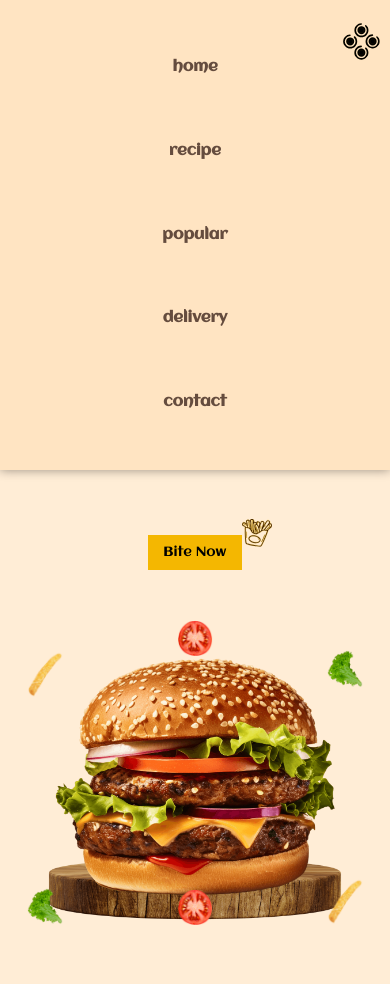
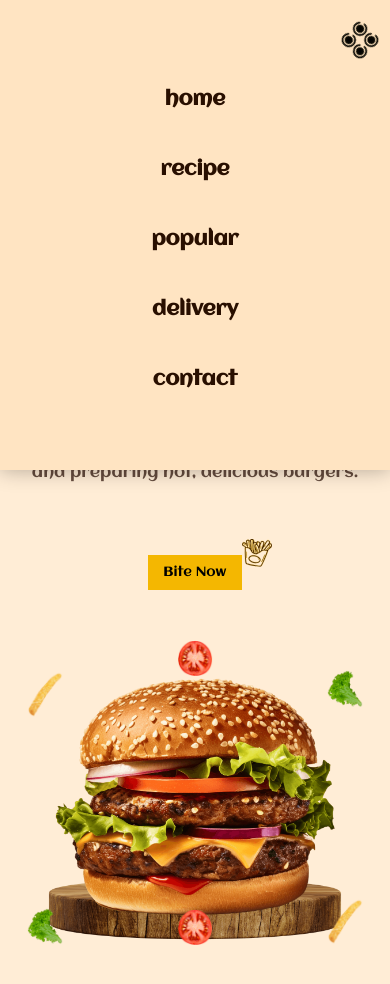
Before and after one commit to mohammadmehdi8080/Responsive-burger-website, a plain HTML site: page index.html in a window 390 px wide. Both pictures are taken after a click on the button 360 px from the left and 40 px from the top of the page. Shown: the top 984 px of the page. Drawn offline with Linux system fonts and the light colour scheme.

Commit message:
feat: add scroll shadow to header and improve mobile menu UX

```diff
--- a/assets/css/styles.css
+++ b/assets/css/styles.css
@@ -173,6 +173,7 @@
    font-family: "Aclonica", sans-serif;
    background-color: var(--body-color);
    overflow-x: hidden;
+   padding-top: 8rem;
 }
 
 .overFlow {
@@ -228,7 +229,20 @@
 }
 
 /*=============== HEADER & NAV ===============*/
-.header {}
+.header {
+   position: fixed;
+   top: 0;
+   left: 0;
+   width: 100%;
+   background-color: var(--body-color);
+   z-index: 100;
+   transition: box-shadow 0.3s ease-in-out;
+   padding-bottom: 1rem;
+}
+
+.header.scroll-header {
+   box-shadow: 0 2px 16px hsla(22, 100%, 8%, 0.15);
+}
 
 .header__nav {
    padding-top: 2rem;
@@ -863,28 +877,49 @@
       background-color: transparent;
       padding: 0;
       display: block;
+      width: 3rem;
+      height: 3rem;
    }
 
    .mobile__menu {
       display: flex;
-      position: absolute;
-      top: -80%;
-      left: 50%;
-      transform: translateX(-50%);
-      width: 100dvw;
+      position: fixed;
+      top: -100%;
+      left: 0;
+      width: 100%;
       height: 35rem;
-      padding: 6rem 0;
+      padding: 8rem 0 4rem;
       background-color: var(--body-color-alt);
       flex-direction: column;
-      box-shadow: 0 0 10px rgb(0 0 0 / 40%);
-      transition: all 300ms ease-in-out;
+      justify-content: flex-start;
+      align-items: center;
+      gap: 3rem;
+      box-shadow: 0 0 20px rgb(0 0 0 / 30%);
+      transition: top 300ms ease-in-out;
       z-index: 200;
+      overflow-y: auto;
+   }
+
+   .mobile__menu .header__menu__link {
+      font-size: 2rem;
+      color: var(--title-color);
+      padding: 1rem 2rem;
+      transition: color 200ms ease-in-out;
+   }
+
+   .mobile__menu .header__menu__link:hover {
+      color: var(--first-color);
    }
 
    .menu__toggle.open {
       transform: rotate(135deg);
    }
-   .mobile__menu.open{
+
+   .mobile__menu.open {
       top: 0;
    }
+
+   body.menu-open {
+      overflow: hidden;
+   }
 }
--- a/assets/js/main.js
+++ b/assets/js/main.js
@@ -1,22 +1,61 @@
 /*=============== SHOW MENU ===============*/
 const menu__toggle = document.querySelector("#menu__toggle");
 const mobile__menu = document.querySelector(".mobile__menu");
+const body = document.body;
 
 if (menu__toggle && mobile__menu) {
   menu__toggle.addEventListener("click", () => {
     mobile__menu.classList.toggle("open");
     menu__toggle.classList.toggle("open");
+    body.classList.toggle("menu-open");
   });
-} else {
-
 }
 
 
 /*=============== REMOVE MENU MOBILE ===============*/
+const navLinks = document.querySelectorAll(".mobile__menu .header__menu__link");
 
+function closeMenu() {
+  if (mobile__menu && menu__toggle) {
+    mobile__menu.classList.remove("open");
+    menu__toggle.classList.remove("open");
+    body.classList.remove("menu-open");
+  }
+}
+
+if (navLinks.length > 0) {
+  navLinks.forEach((link) => {
+    link.addEventListener("click", (e) => {
+      closeMenu();
+
+      // Smooth scroll to section
+      const href = link.getAttribute("href");
+      if (href.startsWith("#")) {
+        const targetSection = document.querySelector(href);
+        if (targetSection) {
+          e.preventDefault();
+          targetSection.scrollIntoView({
+            behavior: "smooth",
+            block: "start"
+          });
+        }
+      }
+    });
+  });
+}
 
 /*=============== ADD SHADOW HEADER ===============*/
+const header = document.querySelector("#header");
 
+function scrollHeader() {
+  if (window.scrollY >= 50) {
+    header.classList.add("scroll-header");
+  } else {
+    header.classList.remove("scroll-header");
+  }
+}
+
+window.addEventListener("scroll", scrollHeader);
 
 /*=============== SHOW SCROLL UP ===============*/
 
@@ -32,23 +71,40 @@
 })
 
 /*=============== SCROLL REVEAL ANIMATION ===============*/
-sr.reveal(".header__nav__menu",{ origin: 'right', distance: '80px', delay: 300, duration: 1000 })
-sr.reveal(".header__logo" , { origin: 'left', distance: '80px', delay: 300, duration: 1000 })
-sr.reveal(".home__content" , { origin: 'left', distance: '80px', delay: 600, duration: 1500 })
-sr.reveal(".home-dish" , { origin: 'bottom', distance: '80px', delay: 700, duration: 2500 })
-sr.reveal(".home-burger" , { origin: 'top', distance: '100px', delay: 700, duration: 2000 })
-sr.reveal(".home-lettuce-1" , { origin: 'top', distance: '120px', delay: 1000, duration: 2500 })
-sr.reveal(".home-lettuce-2" , { origin: 'top', distance: '120px', delay: 800, duration: 2500 })
-sr.reveal(".home-potato-1" , { origin: 'top', distance: '120px', delay: 1000, duration: 2500 })
-sr.reveal(".home-potato-2" , { origin: 'top', distance: '120px', delay: 800, duration: 2500 })
-sr.reveal(".home-tomato-1" , { origin: 'top', distance: '120px', delay: 1000, duration: 2500 })
-sr.reveal(".home-tomato-2" , { origin: 'top', distance: '120px', delay: 800, duration: 2500 })
-sr.reveal(".section__title" , { origin: 'top', distance: '120px', delay: 400, duration: 2000 })
-sr.reveal(".recipe__image" , { origin: 'left', distance: '120px', delay: 1000, duration: 2000 })
-sr.reveal(".recipe__content" , { origin: 'right', distance: '120px', delay: 1000, duration: 2000 })
-sr.reveal(".popular__card" , { origin: 'top', distance: '120px', delay: 1000, duration: 2000 })
-sr.reveal(".delivery__content" , { origin: 'right', distance: '120px', delay: 1000, duration: 2000 })
-sr.reveal(".delivery__img__wrapper" , { origin: 'left', distance: '120px', delay: 1000, duration: 2000 })
-sr.reveal(".contact__img" , { origin: 'left', distance: '120px', delay: 600, duration: 2000 })
-sr.reveal(".contact__info" , { origin: 'bottom', distance: '120px', delay: 600, duration: 2000 })
-sr.reveal(".footer__container" , { origin: 'bottom', distance: '120px', delay: 600, duration: 2000 })
+// Header animations
+sr.reveal(".header__nav__menu", { origin: 'right', distance: '80px', delay: 300, duration: 1000 })
+sr.reveal(".header__logo", { origin: 'left', distance: '80px', delay: 300, duration: 1000 })
+
+// Home section animations
+sr.reveal(".home__content", { origin: 'left', distance: '80px', delay: 600, duration: 1500 })
+sr.reveal(".home-dish", { origin: 'bottom', distance: '80px', delay: 700, duration: 2500 })
+sr.reveal(".home-burger", { origin: 'top', distance: '100px', delay: 700, duration: 2000 })
+
+// Home decorative elements
+sr.reveal(".home-lettuce-1", { origin: 'top', distance: '120px', delay: 1000, duration: 2500 })
+sr.reveal(".home-lettuce-2", { origin: 'top', distance: '120px', delay: 800, duration: 2500 })
+sr.reveal(".home-potato-1", { origin: 'top', distance: '120px', delay: 1000, duration: 2500 })
+sr.reveal(".home-potato-2", { origin: 'top', distance: '120px', delay: 800, duration: 2500 })
+sr.reveal(".home-tomato-1", { origin: 'top', distance: '120px', delay: 1000, duration: 2500 })
+sr.reveal(".home-tomato-2", { origin: 'top', distance: '120px', delay: 800, duration: 2500 })
+
+// Section titles
+sr.reveal(".section__title", { origin: 'top', distance: '120px', delay: 400, duration: 2000 })
+
+// Recipe section
+sr.reveal(".recipe__image", { origin: 'left', distance: '120px', delay: 1000, duration: 2000 })
+sr.reveal(".recipe__content", { origin: 'right', distance: '120px', delay: 1000, duration: 2000 })
+
+// Popular section
+sr.reveal(".popular__card", { origin: 'top', distance: '120px', delay: 1000, duration: 2000 })
+
+// Delivery section
+sr.reveal(".delivery__content", { origin: 'right', distance: '120px', delay: 1000, duration: 2000 })
+sr.reveal(".delivery__img__wrapper", { origin: 'left', distance: '120px', delay: 1000, duration: 2000 })
+
+// Contact section
+sr.reveal(".contact__img", { origin: 'left', distance: '120px', delay: 600, duration: 2000 })
+sr.reveal(".contact__info", { origin: 'bottom', distance: '120px', delay: 600, duration: 2000 })
+
+// Footer
+sr.reveal(".footer__container", { origin: 'bottom', distance: '120px', delay: 600, duration: 2000 })
```
